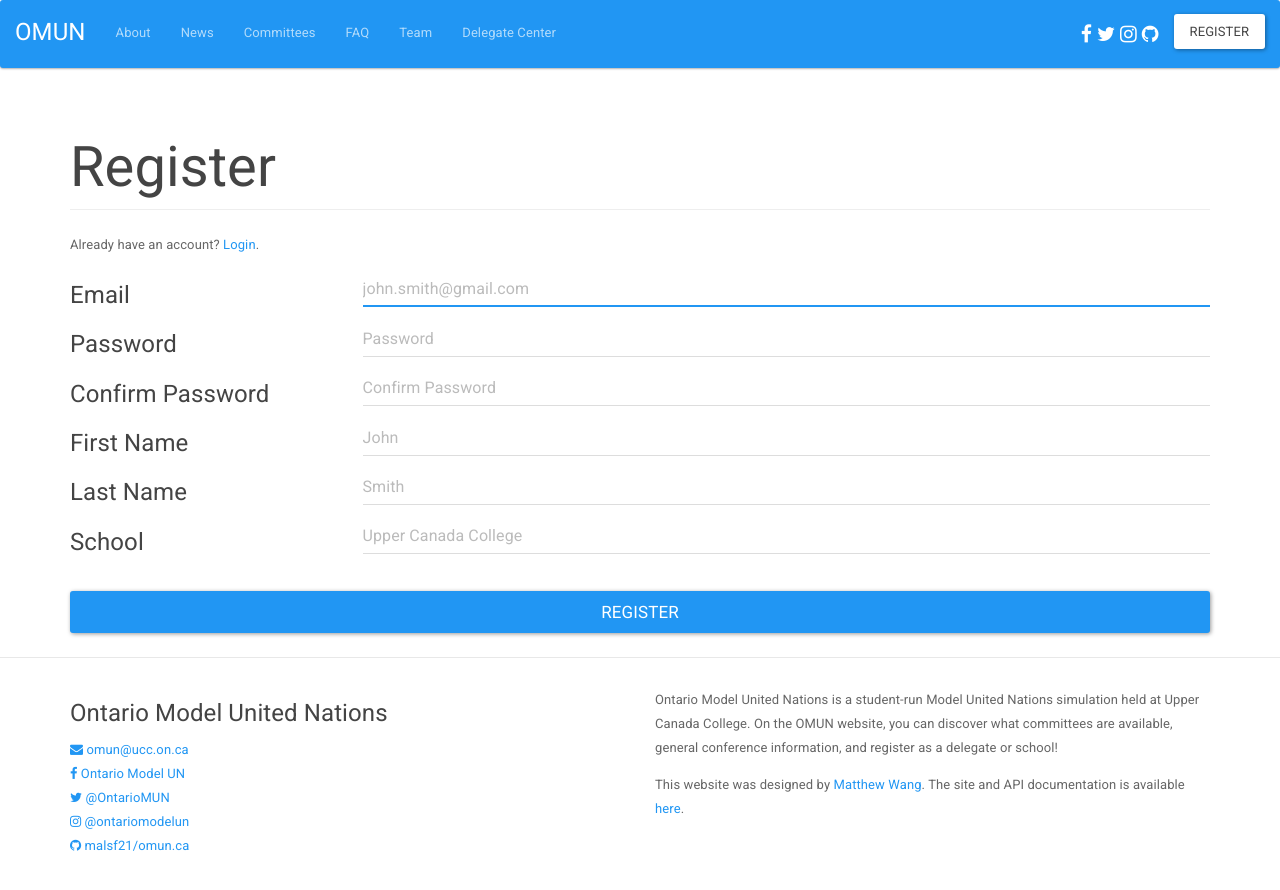
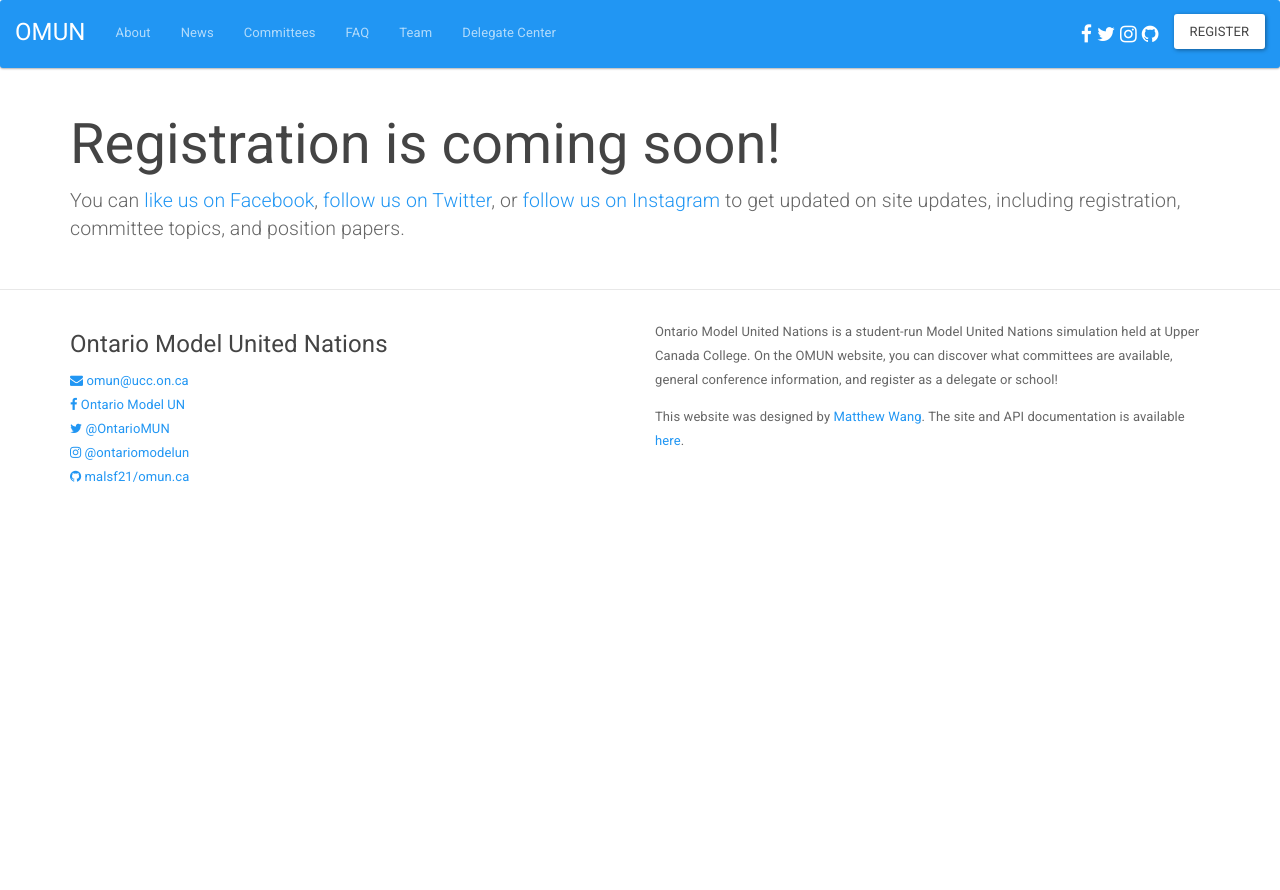
Before and after one commit to malsf21/omun.ca, a Jekyll site: the page built from _reg/register.html, in a window 1280 px wide. Shown: the top 890 px of the page. Built offline with Jekyll 4.4.1, drawn with Linux system fonts in a browser that asks for light colours.

```diff
--- a/_reg/index.html
+++ b/_reg/index.html
@@ -2,9 +2,15 @@
 layout: default
 title: Registration Coming Soon!
 ---
+<div class="container">
+  <h1>Registration is coming soon!</h1>
+  <p class="lead">You can <a href="https://www.facebook.com/OntarioModelUnitedNations">like us on Facebook</a>, <a href="https://twitter.com/OntarioMUN">follow us on Twitter</a>, or <a href="https://www.instagram.com/ontariomodelun/">follow us on Instagram</a> to get updated on site updates, including registration, committee topics, and position papers.</p>
+</div>
+<!--
 <div class="container">
   <h1>Registration is here!</h1>
   <h2>Register <a href="register.html">here.</a></h2>
   <h3>For now, a school administrator can register their school, and specify how many delegates are attending. More information, including committee assignments, is coming soon!</h3>
   <p class="lead">You can <a href="{{site.data.contact.facebook}}">like us on Facebook</a>, <a href="{{site.data.contact.twitter}}">follow us on Twitter</a>, or <a href="{{site.data.contact.instagram}}">follow us on Instagram</a> to get updated on site updates, including registration, committee topics, and position papers.</p>
 </div>
+-->
--- a/_reg/register.html
+++ b/_reg/register.html
@@ -2,6 +2,11 @@
 layout: default
 title: Regsiter for OMUN II
 ---
+<div class="container">
+  <h1>Registration is coming soon!</h1>
+  <p class="lead">You can <a href="https://www.facebook.com/OntarioModelUnitedNations">like us on Facebook</a>, <a href="https://twitter.com/OntarioMUN">follow us on Twitter</a>, or <a href="https://www.instagram.com/ontariomodelun/">follow us on Instagram</a> to get updated on site updates, including registration, committee topics, and position papers.</p>
+</div>
+<!--
 <div class="container">
 	<h1 class="page-header">Register</h1>
 	<p>Already have an account? <a href="login.html">Login</a>.</p>
@@ -62,3 +67,4 @@ title: Regsiter for OMUN II
 	  </div>
 	</form>
 </div>
+-->
```
Also changed, not shown: about.md (+2 -0 lines), index.html (+13 -25 lines), 3 other files.
